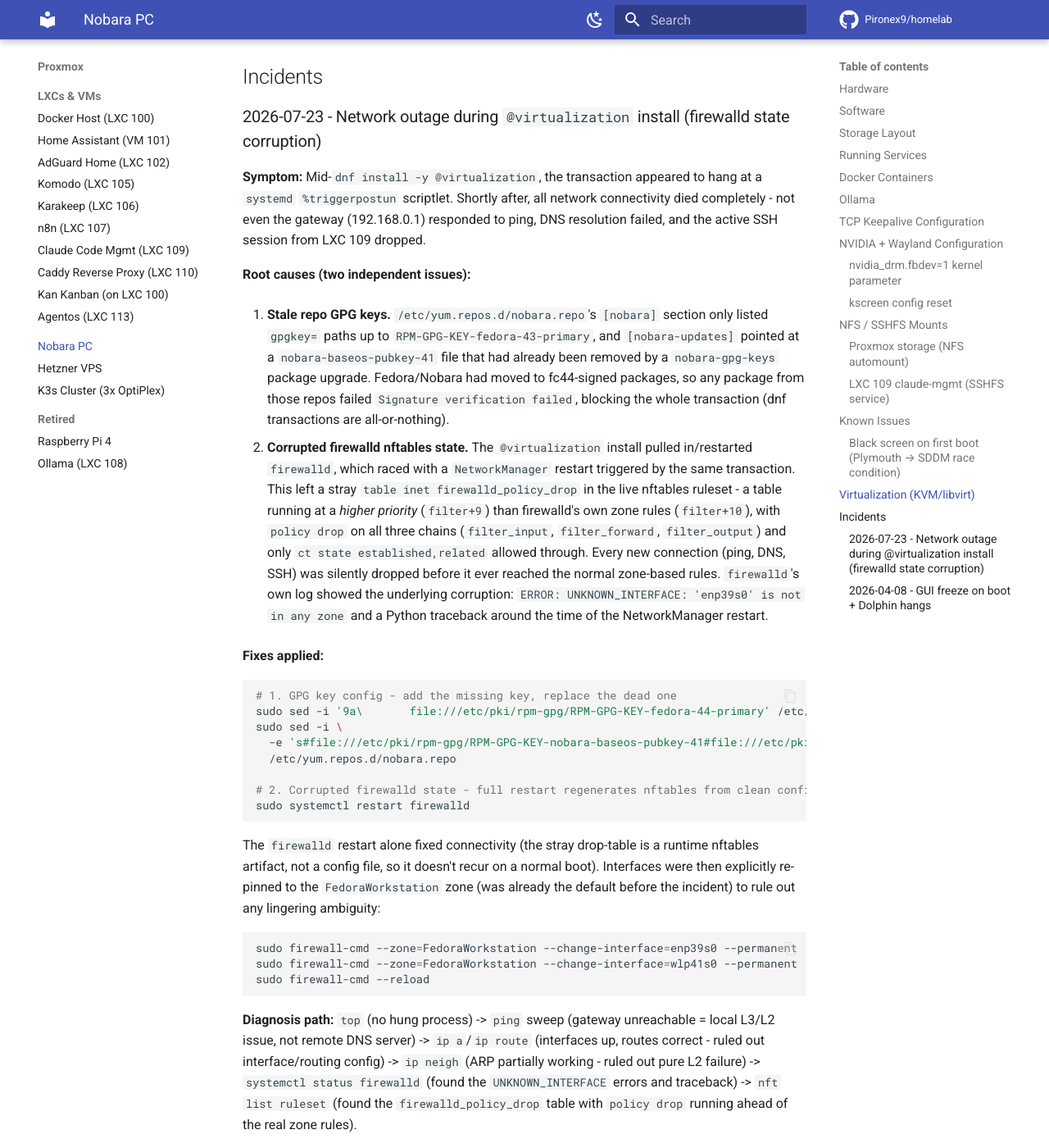
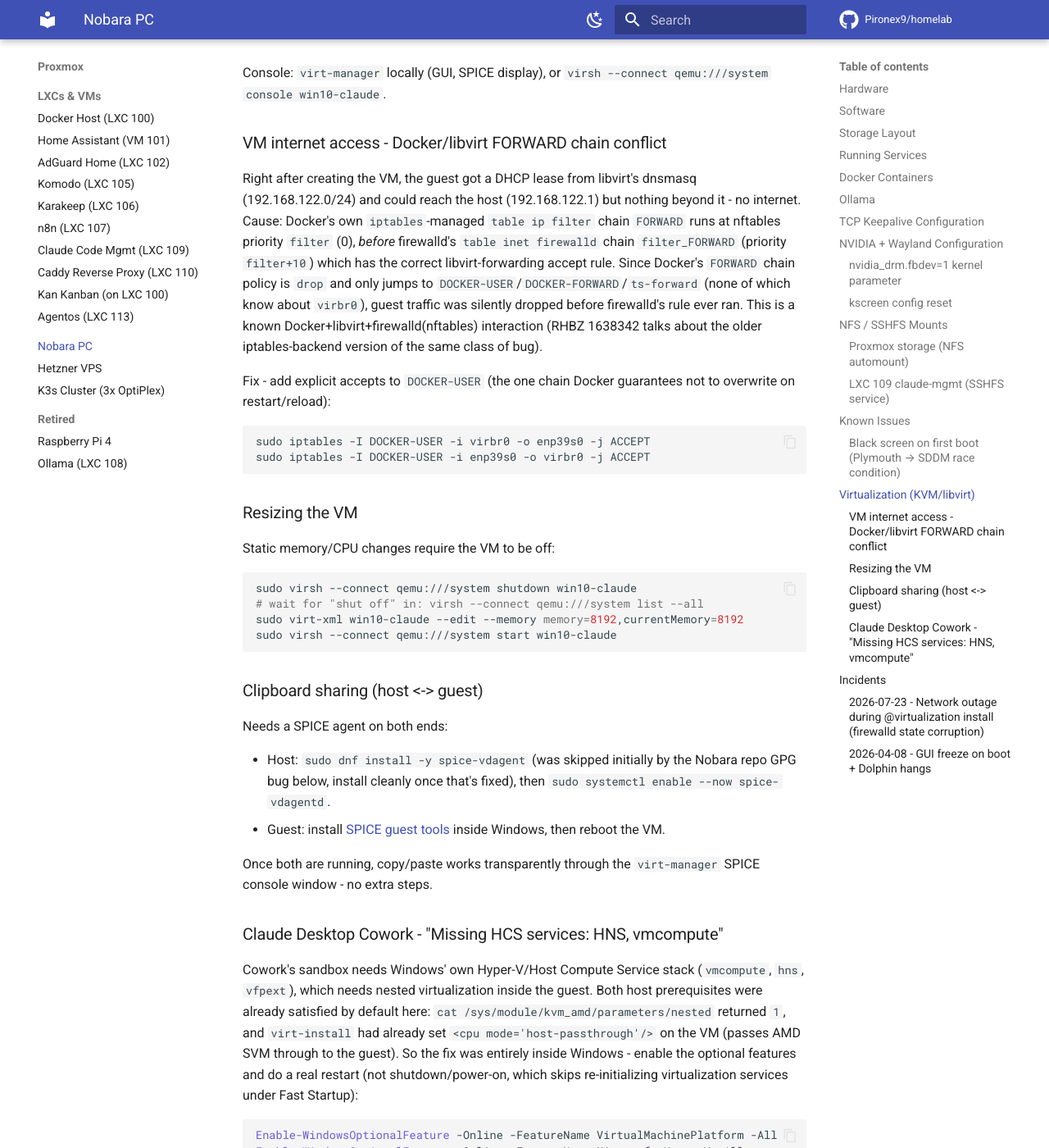
Before and after one commit to Pironex9/homelab, an MkDocs documentation site: the page built from docs/hosts/nobara.md, in a window 1280 px wide and 1400 px high, scrolled down 5980 px. Shown: the whole window at 82% size. Built offline with MkDocs 1.6.1 and Material for MkDocs 9.7.7, drawn with Linux system fonts in a browser that asks for light colours; comment, search, counter and statistics services are not loaded; some of the changed text lies outside the part shown.

Commit message:
docs: document Windows VM internet fix, resize, clipboard, and Cowork setup
Covers the Docker/libvirt FORWARD chain conflict that blocked VM internet
access, memory resize procedure, SPICE clipboard sharing setup, and the
Claude Desktop Cowork HCS services fix (nested virt + Windows features).

````diff
--- a/docs/hosts/nobara.md
+++ b/docs/hosts/nobara.md
@@ -194,13 +194,59 @@
 
 | Property | Value |
 |----------|-------|
-| Packages | `@virtualization` group (libvirt, qemu-kvm, virt-manager) |
+| Packages | `@virtualization` group (libvirt, qemu-kvm, virt-manager, spice-vdagent) |
 | libvirtd | enabled, `qemu:///system` |
-| Network | libvirt `default` NAT network (virbr0) |
-| VM | `win10-claude`, 4 GB RAM, 2 vCPU, 64 GB qcow2 disk at `/var/lib/libvirt/images/` |
+| Network | libvirt `default` NAT network (virbr0, 192.168.122.0/24) |
+| VM | `win10-claude`, 8 GB RAM, 2 vCPU, 64 GB qcow2 disk at `/var/lib/libvirt/images/` |
+| NIC | `e1000e` (not `virtio` - Windows 10 has no built-in virtio-net driver) |
+| CPU mode | `host-passthrough` (passes AMD SVM through for nested virtualization) |
 | Install source | `/mnt/hdd/INSTALL/OSs/W1064HU2202V1.iso` |
 
-Console: `virt-manager` locally (GUI), or `virsh --connect qemu:///system console win10-claude`.
+Console: `virt-manager` locally (GUI, SPICE display), or `virsh --connect qemu:///system console win10-claude`.
+
+### VM internet access - Docker/libvirt FORWARD chain conflict
+
+Right after creating the VM, the guest got a DHCP lease from libvirt's dnsmasq (192.168.122.0/24) and could reach the host (192.168.122.1) but nothing beyond it - no internet. Cause: Docker's own `iptables`-managed `table ip filter` chain `FORWARD` runs at nftables priority `filter` (0), *before* firewalld's `table inet firewalld` chain `filter_FORWARD` (priority `filter+10`) which has the correct libvirt-forwarding accept rule. Since Docker's `FORWARD` chain policy is `drop` and only jumps to `DOCKER-USER`/`DOCKER-FORWARD`/`ts-forward` (none of which know about `virbr0`), guest traffic was silently dropped before firewalld's rule ever ran. This is a known Docker+libvirt+firewalld(nftables) interaction (RHBZ 1638342 talks about the older iptables-backend version of the same class of bug).
+
+Fix - add explicit accepts to `DOCKER-USER` (the one chain Docker guarantees not to overwrite on restart/reload):
+
+```bash
+sudo iptables -I DOCKER-USER -i virbr0 -o enp39s0 -j ACCEPT
+sudo iptables -I DOCKER-USER -i enp39s0 -o virbr0 -j ACCEPT
+```
+
+### Resizing the VM
+
+Static memory/CPU changes require the VM to be off:
+
+```bash
+sudo virsh --connect qemu:///system shutdown win10-claude
+# wait for "shut off" in: virsh --connect qemu:///system list --all
+sudo virt-xml win10-claude --edit --memory memory=8192,currentMemory=8192
+sudo virsh --connect qemu:///system start win10-claude
+```
+
+### Clipboard sharing (host <-> guest)
+
+Needs a SPICE agent on both ends:
+
+- Host: `sudo dnf install -y spice-vdagent` (was skipped initially by the Nobara repo GPG bug below, install cleanly once that's fixed), then `sudo systemctl enable --now spice-vdagentd`.
+- Guest: install [SPICE guest tools](https://www.spice-space.org/download/windows/spice-guest-tools/spice-guest-tools-latest.exe) inside Windows, then reboot the VM.
+
+Once both are running, copy/paste works transparently through the `virt-manager` SPICE console window - no extra steps.
+
+### Claude Desktop Cowork - "Missing HCS services: HNS, vmcompute"
+
+Cowork's sandbox needs Windows' own Hyper-V/Host Compute Service stack (`vmcompute`, `hns`, `vfpext`), which needs nested virtualization inside the guest. Both host prerequisites were already satisfied by default here: `cat /sys/module/kvm_amd/parameters/nested` returned `1`, and `virt-install` had already set `<cpu mode='host-passthrough'/>` on the VM (passes AMD SVM through to the guest). So the fix was entirely inside Windows - enable the optional features and do a real restart (not shutdown/power-on, which skips re-initializing virtualization services under Fast Startup):
+
+```powershell
+Enable-WindowsOptionalFeature -Online -FeatureName VirtualMachinePlatform -All
+Enable-WindowsOptionalFeature -Online -FeatureName Microsoft-Hyper-V -All
+Enable-WindowsOptionalFeature -Online -FeatureName Containers -All
+Restart-Computer
+```
+
+Verify after reboot: `Get-Service vmcompute, hns` should both show `Running`.
 
 ## Incidents
 
````
